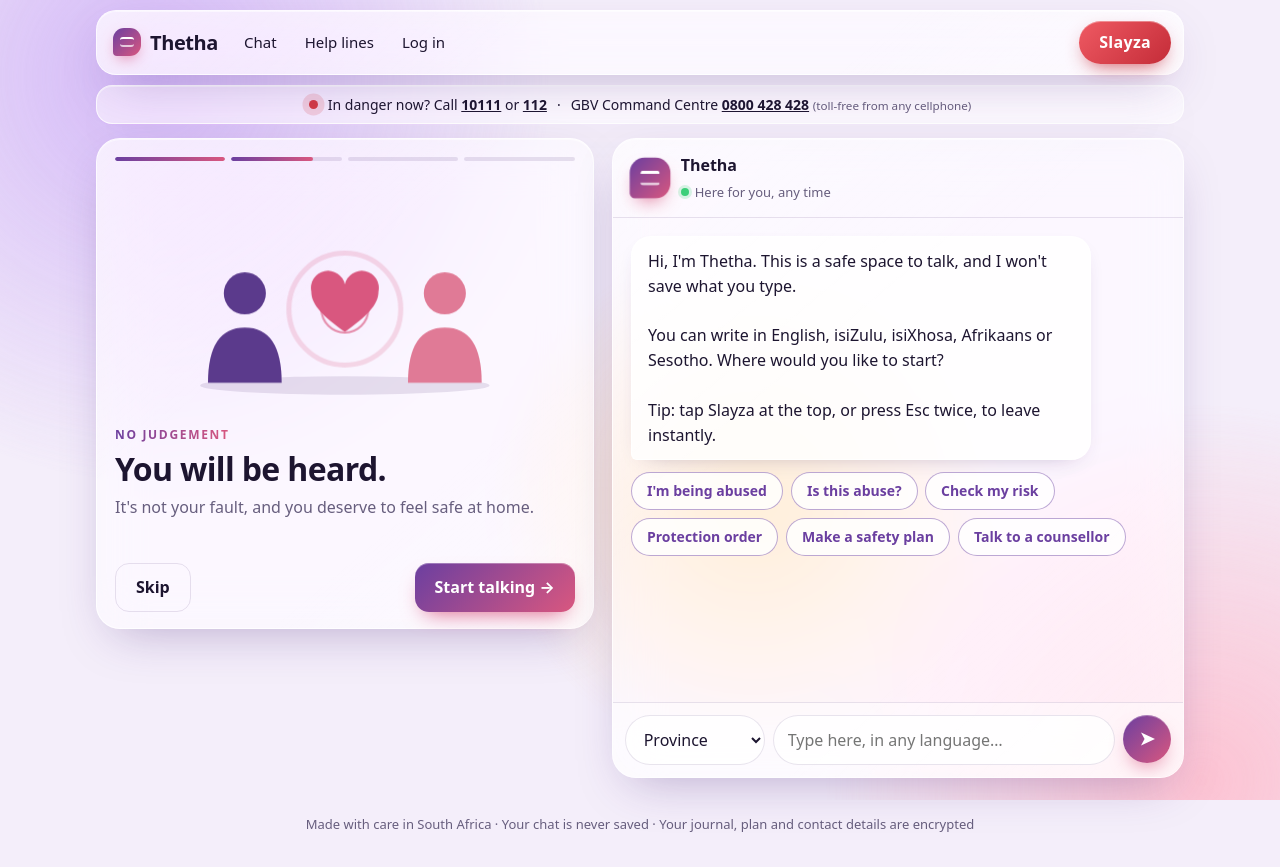
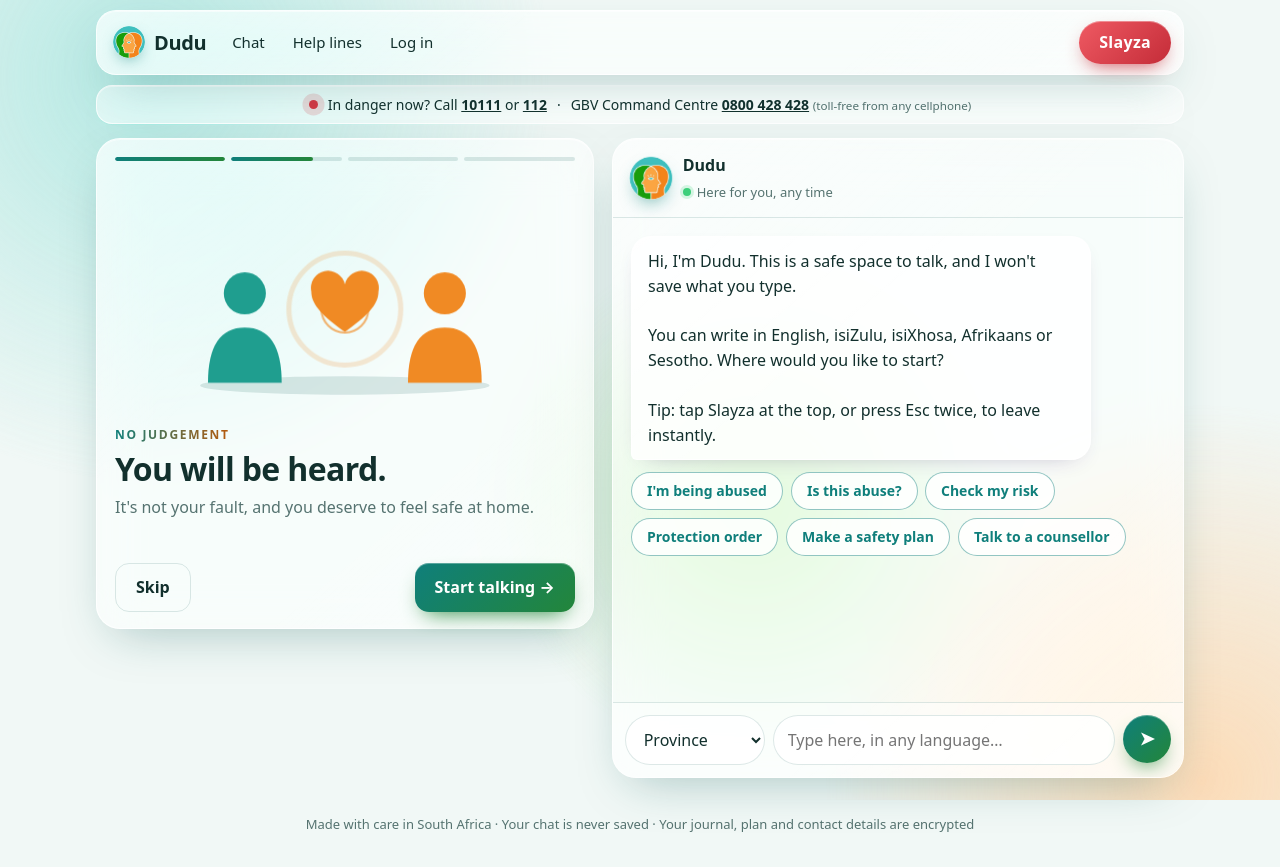
Before and after one commit to mmmlungi/thetha, a Flask app: page / in a window 1280 px wide. Run offline with Flask 3, Linux system fonts and the light colour scheme; parts of the project's set-up code (start-up, migrations or seed data) failed here and were passed over.

Commit message:
Rename app to Dudu; empathy colour palette (teal, orange, green) and new logo

```diff
--- a/app/__init__.py
+++ b/app/__init__.py
@@ -1,4 +1,4 @@
-"""Thetha - a safe, private GBV support chatbot for South Africa."""
+"""Dudu - a safe, private GBV support chatbot for South Africa."""
 import json
 import os
 import secrets
--- a/app/resources.py
+++ b/app/resources.py
@@ -28,7 +28,7 @@ PROTECTION_ORDER_STEPS = [
     "Go to your nearest Magistrate's Court. It is free and you don't need a lawyer.",
     "Ask the clerk for a protection order application under the Domestic Violence Act. "
     "They must help you fill it in.",
-    "Describe what happened, with dates. Your Thetha journal can help you remember.",
+    "Describe what happened, with dates. Your Dudu journal can help you remember.",
     "A magistrate can grant an interim protection order the same day if you are in danger.",
     "The sheriff or police serve the order on the abuser. You get a return date for the final order.",
     "A suspended warrant of arrest comes with the order. If they break it, call the police "
--- a/app/static/app.js
+++ b/app/static/app.js
@@ -1,4 +1,4 @@
-// Thetha front-end. No inline scripts (CSP), and all bot text is rendered with
+// Dudu front-end. No inline scripts (CSP), and all bot text is rendered with
 // textContent, never innerHTML, so it can't inject markup (XSS).
 (function () {
   "use strict";
@@ -155,7 +155,7 @@
       scroll();
       input.value = "";
       var typing = el("div", "msg bot typing");
-      typing.setAttribute("aria-label", "Thetha is typing");
+      typing.setAttribute("aria-label", "Dudu is typing");
       for (var d = 0; d < 3; d++) typing.appendChild(el("span"));
       log.appendChild(typing);
       scroll();
--- a/app/static/style.css
+++ b/app/static/style.css
@@ -1,35 +1,41 @@
-/* Thetha: warm, calm "liquid glass" design. No external fonts or images (low data, strict CSP). */
+/* Dudu: warm, calm "liquid glass" design. No external fonts or images (low data, strict CSP). */
 :root {
-  --bg: #f4eefa;
-  --ink: #1d1530;
-  --muted: #675e7e;
-  --brand: #6b3fa0;
-  --brand-2: #d9577f;
-  --warm: #f6a96b;
-  --glass: rgba(255, 255, 255, .56);
-  --glass-strong: rgba(255, 255, 255, .82);
+  /* Taken from the Dudu logo: teal = connection, orange = compassion, green = hope and growth */
+  --bg: #f1f8f6;
+  --ink: #12302d;
+  --muted: #557370;
+  --brand: #0f7f7b;          /* teal: links, outlines, accents */
+  --brand-2: #23863a;        /* green */
+  --accent: #f08a24;         /* warm orange: hearts, highlights */
+  --accent-ink: #b85a0c;     /* orange dark enough for text */
+  --btn-a: #0f7f7b;          /* button gradient, always dark enough for white text */
+  --btn-b: #23863a;
+  --warm: #f7a94b;
+  --glass: rgba(255, 255, 255, .58);
+  --glass-strong: rgba(255, 255, 255, .84);
   --glass-border: rgba(255, 255, 255, .8);
   --sheen: rgba(255, 255, 255, .55);
-  --hairline: rgba(80, 50, 120, .13);
-  --shadow: 0 18px 50px -18px rgba(70, 35, 120, .35);
-  --figure: #5b3a8c;
-  --figure-2: #e07a96;
-  --soft: #ece2fa;
+  --hairline: rgba(15, 90, 85, .14);
+  --shadow: 0 18px 50px -18px rgba(15, 90, 85, .35);
+  --figure: #1f9e8f;
+  --figure-2: #f08a24;
+  --soft: #e0f2ef;
   --danger: #d33a45;
   --ok: #1e7b4a;
-  --blob1: #c9a7f6;
-  --blob2: #ffb4c5;
-  --blob3: #ffd8aa;
+  --blob1: #9fe3dc;
+  --blob2: #ffd2a3;
+  --blob3: #c3ebb6;
   --radius: 24px;
   --ease: cubic-bezier(.2, .8, .2, 1);
 }
 @media (prefers-color-scheme: dark) {
   :root {
-    --bg: #0f0b18; --ink: #f1ecf9; --muted: #a9a0c0; --brand: #b993ee; --brand-2: #ff8fb0; --warm: #ffb47a;
-    --glass: rgba(34, 25, 54, .55); --glass-strong: rgba(44, 33, 70, .85); --glass-border: rgba(255, 255, 255, .1);
-    --sheen: rgba(255, 255, 255, .08); --hairline: rgba(255, 255, 255, .1); --shadow: 0 18px 50px -18px rgba(0, 0, 0, .7);
-    --figure: #c7a6f5; --figure-2: #ff9fbb; --soft: #2b2042; --danger: #ff5f6a; --ok: #7fd6a4;
-    --blob1: #4a2a7c; --blob2: #6d2549; --blob3: #5a3d1d;
+    --bg: #0b1514; --ink: #e9f5f3; --muted: #9dbab6; --brand: #5fd4cb; --brand-2: #79d68a;
+    --accent: #ffa552; --accent-ink: #ffb46e; --btn-a: #12857f; --btn-b: #238a3d; --warm: #ffb45e;
+    --glass: rgba(20, 40, 38, .55); --glass-strong: rgba(26, 50, 47, .86); --glass-border: rgba(255, 255, 255, .1);
+    --sheen: rgba(255, 255, 255, .07); --hairline: rgba(255, 255, 255, .1); --shadow: 0 18px 50px -18px rgba(0, 0, 0, .7);
+    --figure: #4fc9bb; --figure-2: #ffa552; --soft: #17302d; --danger: #ff5f6a; --ok: #7fd6a4;
+    --blob1: #0e4c47; --blob2: #5a3410; --blob3: #1d4a22;
   }
 }
 
@@ -78,8 +84,8 @@ h1 { font-size: clamp(24px, 4vw, 32px); margin-top: 0; }
   display: flex; align-items: center; gap: 14px; padding: 10px 12px 10px 16px; border-radius: 20px;
 }
 .brand { display: inline-flex; align-items: center; gap: 9px; font-weight: 800; font-size: 20px; color: var(--ink); text-decoration: none; letter-spacing: -.02em; }
-.logo { width: 28px; height: 28px; border-radius: 11px 11px 11px 4px; background: linear-gradient(135deg, var(--brand), var(--brand-2)); box-shadow: 0 6px 16px -6px var(--brand-2); position: relative; }
-.logo::after { content: ""; position: absolute; inset: 9px 7px; border-radius: 3px; border-top: 2.5px solid #fff; border-bottom: 2.5px solid rgba(255,255,255,.7); }
+.logo { width: 32px; height: 32px; border-radius: 50%; display: block; box-shadow: 0 6px 16px -6px rgba(15, 127, 123, .7); transition: transform .4s var(--ease); }
+.brand:hover .logo { transform: rotate(-8deg) scale(1.06); }
 nav { display: flex; gap: 4px; align-items: center; flex: 1; overflow-x: auto; scrollbar-width: none; }
 nav::-webkit-scrollbar { display: none; }
 nav a, nav .link { white-space: nowrap; text-decoration: none; color: var(--ink); padding: 7px 12px; border-radius: 12px; font-size: 15px; transition: background .2s; }
@@ -122,13 +128,13 @@ input[type=checkbox] { width: 18px; height: 18px; display: inline; margin: 0; ac
 
 button, .button {
   display: inline-block; border: 0; cursor: pointer; font: inherit; font-weight: 700; color: #fff; text-decoration: none;
-  padding: 11px 20px; border-radius: 14px; background: linear-gradient(135deg, var(--brand), var(--brand-2));
+  padding: 11px 20px; border-radius: 14px; background: linear-gradient(135deg, var(--btn-a), var(--btn-b));
   box-shadow: 0 10px 22px -10px var(--brand-2), inset 0 1px 0 rgba(255,255,255,.3);
   transition: transform .2s var(--ease), box-shadow .2s, filter .2s;
 }
 button:hover, .button:hover { transform: translateY(-1px); filter: brightness(1.05); }
 button:active, .button:active { transform: scale(.98); }
-button:focus-visible, a:focus-visible { outline: 3px solid var(--brand-2); outline-offset: 2px; }
+button:focus-visible, a:focus-visible { outline: 3px solid var(--accent); outline-offset: 2px; }
 button.link { background: none; box-shadow: none; color: var(--ink); font-weight: 400; }
 button.danger { background: linear-gradient(135deg, #ef5a63, #c42c38); }
 button.small { padding: 7px 13px; font-size: 14px; }
@@ -158,21 +164,21 @@ hr { border: 0; border-top: 1px solid var(--hairline); margin: 20px 0; }
 .stage { position: relative; }
 .art { display: block; width: 100%; height: auto; max-height: 250px; }
 .art * { transform-box: fill-box; transform-origin: center; }
-.scene { opacity: 0; transition: opacity .7s var(--ease); }
-.scene.on { opacity: 1; }
+.scene { opacity: 0; transition: opacity .3s ease-out; }
+.scene.on { opacity: 1; transition: opacity .7s .25s var(--ease); }
 .stop-a { stop-color: var(--brand); } .stop-b { stop-color: var(--brand-2); }
 .stop-sun { stop-color: var(--warm); stop-opacity: .65; } .stop-sun-fade { stop-color: var(--warm); stop-opacity: 0; }
 .fig { fill: var(--figure); } .fig2 { fill: var(--figure-2); }
 .shadow { fill: var(--hairline); }
 .bubble { fill: var(--glass-strong); stroke: var(--brand); stroke-width: 1.5; }
 .dot { fill: var(--brand); }
-.heart { fill: var(--brand-2); }
-.ring { fill: none; stroke: var(--brand-2); stroke-width: 2; opacity: 0; }
+.heart { fill: var(--accent); }
+.ring { fill: none; stroke: var(--accent); stroke-width: 2; opacity: 0; }
 .ground { stroke: var(--hairline); stroke-width: 2; stroke-linecap: round; }
 .door { fill: var(--warm); }
 .sun-core { fill: var(--warm); }
 .path { fill: none; stroke: url(#g-brand); stroke-width: 4; stroke-linecap: round; stroke-dasharray: 1; stroke-dashoffset: 1; }
-.step { fill: var(--brand-2); opacity: 0; }
+.step { fill: var(--accent); opacity: 0; }
 .tick-box { fill: var(--glass-strong); stroke: var(--hairline); }
 .tick { fill: none; stroke: var(--ok); stroke-width: 3; stroke-linecap: round; stroke-linejoin: round; stroke-dasharray: 1; stroke-dashoffset: 1; }
 .line { fill: var(--soft); }
@@ -218,17 +224,17 @@ hr { border: 0; border-top: 1px solid var(--hairline); margin: 20px 0; }
 @keyframes word-in { from { opacity: 0; transform: translateY(10px); } to { opacity: 1; transform: none; } }
 
 .captions { position: relative; min-height: 132px; margin-top: 4px; }
-.caption { position: absolute; inset: 0; opacity: 0; transform: translateY(12px); transition: opacity .6s var(--ease), transform .6s var(--ease); pointer-events: none; }
-.caption.on { opacity: 1; transform: none; }
+.caption { position: absolute; inset: 0; opacity: 0; transform: translateY(-8px); transition: opacity .25s ease-out, transform .25s ease-out; pointer-events: none; }
+.caption.on { opacity: 1; transform: none; transition: opacity .6s .3s var(--ease), transform .6s .3s var(--ease); }
 .caption h2 { font-size: clamp(24px, 3.2vw, 32px); margin: 4px 0 6px; }
 .caption p { margin: 0; color: var(--muted); }
-.kicker { font-size: 12px; font-weight: 800; letter-spacing: .14em; text-transform: uppercase; background: linear-gradient(90deg, var(--brand), var(--brand-2)); -webkit-background-clip: text; background-clip: text; color: transparent; }
+.kicker { font-size: 12px; font-weight: 800; letter-spacing: .14em; text-transform: uppercase; background: linear-gradient(90deg, var(--brand), var(--accent-ink)); -webkit-background-clip: text; background-clip: text; color: transparent; }
 .tap { position: absolute; top: 0; bottom: 0; width: 35%; padding: 0; background: none; box-shadow: none; border-radius: 0; cursor: pointer; }
 .tap:hover, .tap:active { transform: none; filter: none; }
 .tap.prev { left: 0; } .tap.next { right: 0; }
 .story-actions { display: flex; justify-content: space-between; gap: 10px; margin-top: 10px; }
 .story.end #story-start { animation: glow 2.2s ease-in-out infinite; }
-@keyframes glow { 50% { box-shadow: 0 0 0 8px color-mix(in srgb, var(--brand-2) 22%, transparent), 0 10px 22px -10px var(--brand-2); } }
+@keyframes glow { 50% { box-shadow: 0 0 0 8px color-mix(in srgb, var(--accent) 28%, transparent), 0 10px 22px -10px var(--accent); } }
 .replay { display: none; width: 100%; }
 .story.collapsed { padding: 8px; }
 .story.collapsed .bars, .story.collapsed .stage, .story.collapsed .story-actions { display: none; }
@@ -240,13 +246,12 @@ hr { border: 0; border-top: 1px solid var(--hairline); margin: 20px 0; }
 .chat-head strong { display: block; }
 .status { font-size: 13px; color: var(--muted); display: inline-flex; align-items: center; gap: 6px; }
 .status::before { content: ""; width: 8px; height: 8px; border-radius: 50%; background: #3ccf7a; box-shadow: 0 0 0 3px rgba(60, 207, 122, .2); }
-.avatar { width: 38px; height: 38px; border-radius: 14px 14px 14px 5px; background: linear-gradient(135deg, var(--brand), var(--brand-2)); position: relative; flex: none; box-shadow: 0 8px 18px -8px var(--brand-2); animation: breathe 5s ease-in-out infinite; }
-.avatar::after { content: ""; position: absolute; inset: 12px 10px; border-top: 3px solid #fff; border-bottom: 3px solid rgba(255,255,255,.7); border-radius: 3px; }
+.avatar { width: 40px; height: 40px; border-radius: 50%; display: block; flex: none; box-shadow: 0 8px 18px -8px rgba(15, 127, 123, .8); animation: breathe 5s ease-in-out infinite; }
 .log { flex: 1; overflow-y: auto; padding: 18px; scroll-behavior: smooth; }
 .msg { max-width: 86%; padding: 12px 16px; border-radius: 20px; margin-bottom: 12px; white-space: pre-wrap; animation: msg-in .5s var(--ease) both; }
 @keyframes msg-in { from { opacity: 0; transform: translateY(10px) scale(.97); } to { opacity: 1; transform: none; } }
 .msg.bot { background: var(--glass-strong); border: 1px solid var(--glass-border); border-bottom-left-radius: 6px; box-shadow: 0 8px 24px -16px rgba(60, 30, 100, .45); transform-origin: bottom left; }
-.msg.user { background: linear-gradient(135deg, var(--brand), var(--brand-2)); color: #fff; margin-left: auto; border-bottom-right-radius: 6px; transform-origin: bottom right; }
+.msg.user { background: linear-gradient(135deg, var(--btn-a), var(--btn-b)); color: #fff; margin-left: auto; border-bottom-right-radius: 6px; transform-origin: bottom right; }
 .msg.risk-high { border-left: 5px solid var(--danger); }
 .msg.risk-medium { border-left: 5px solid #e09a1a; }
 .msg.risk-low { border-left: 5px solid var(--ok); }
@@ -273,7 +278,7 @@ hr { border: 0; border-top: 1px solid var(--hairline); margin: 20px 0; }
 /* ---------- Other pages ---------- */
 .entry { border-top: 1px solid var(--hairline); padding: 14px 0; }
 .pre { white-space: pre-wrap; }
-.tag { background: var(--soft); color: var(--brand); padding: 3px 11px; border-radius: 999px; font-size: 13px; font-weight: 700; }
+.tag { background: var(--soft); color: var(--accent-ink); padding: 3px 11px; border-radius: 999px; font-size: 13px; font-weight: 700; }
 .helplines { list-style: none; padding: 0; display: grid; gap: 10px; }
 .helplines li { background: var(--glass-strong); border: 1px solid var(--glass-border); border-radius: 16px; padding: 12px 16px; }
 .num { float: right; font-weight: 800; color: var(--brand); }
--- a/app/templates/base.html
+++ b/app/templates/base.html
@@ -5,10 +5,13 @@
   <meta name="viewport" content="width=device-width, initial-scale=1, viewport-fit=cover">
   <meta name="csrf-token" content="{{ csrf_token() }}">
   <meta name="robots" content="noindex">
-  <meta name="theme-color" content="#f4eefa" media="(prefers-color-scheme: light)">
-  <meta name="theme-color" content="#0f0b18" media="(prefers-color-scheme: dark)">
+  <meta name="theme-color" content="#f1f8f6" media="(prefers-color-scheme: light)">
+  <meta name="theme-color" content="#0b1514" media="(prefers-color-scheme: dark)">
+  <link rel="icon" type="image/png" sizes="32x32" href="{{ url_for('static', filename='favicon-32.png') }}">
+  <link rel="icon" type="image/png" sizes="64x64" href="{{ url_for('static', filename='favicon-64.png') }}">
+  <link rel="apple-touch-icon" href="{{ url_for('static', filename='apple-touch-icon.png') }}">
   {# Neutral tab title so it isn't obvious on a shared phone #}
-  <title>Thetha · Wellness</title>
+  <title>Dudu · Wellness</title>
   <link rel="stylesheet" href="{{ url_for('static', filename='style.css') }}">
   <script src="{{ url_for('static', filename='app.js') }}" defer></script>
 </head>
@@ -16,7 +19,7 @@
   <div class="aurora" aria-hidden="true"><span class="a1"></span><span class="a2"></span><span class="a3"></span></div>
 
   <header class="top">
-    <a class="brand" href="{{ url_for('main.index') }}"><span class="logo" aria-hidden="true"></span>Thetha</a>
+    <a class="brand" href="{{ url_for('main.index') }}"><img class="logo" src="{{ url_for('static', filename='logo.png') }}" alt="" width="32" height="32">Dudu</a>
     <nav>
       <a href="{{ url_for('main.index') }}">Chat</a>
       <a href="{{ url_for('main.resources') }}">Help lines</a>
--- a/app/templates/chat.html
+++ b/app/templates/chat.html
@@ -1,7 +1,7 @@
 {% extends "base.html" %}
 {% block content %}
 <div class="home">
-  <section id="story" class="story" aria-label="How Thetha helps" aria-roledescription="story">
+  <section id="story" class="story" aria-label="How Dudu helps" aria-roledescription="story">
     <div class="bars" aria-hidden="true">
       <span class="bar"><i></i></span><span class="bar"><i></i></span><span class="bar"><i></i></span><span class="bar"><i></i></span>
     </div>
@@ -84,7 +84,7 @@
       </svg>
 
       <div class="captions" aria-live="polite">
-        <div class="caption"><span class="kicker">Thetha means “speak”</span><h2>It starts with one word.</h2><p>Type anything, in your own words. Nothing you say here is saved.</p></div>
+        <div class="caption"><span class="kicker">Dudu, from “duduza”: to comfort</span><h2>It starts with one word.</h2><p>Type anything, in your own words. Nothing you say here is saved.</p></div>
         <div class="caption"><span class="kicker">No judgement</span><h2>You will be heard.</h2><p>It's not your fault, and you deserve to feel safe at home.</p></div>
         <div class="caption"><span class="kicker">Step by step</span><h2>Together, we make a plan.</h2><p>Check your risk, build a safety plan, keep a private record. All of it is encrypted.</p></div>
         <div class="caption"><span class="kicker">Day or night</span><h2>Help is one message away.</h2><p>In English, isiZulu, isiXhosa, Afrikaans or Sesotho.</p></div>
@@ -98,16 +98,16 @@
       <button id="story-skip" class="ghost" type="button">Skip</button>
       <button id="story-start" type="button">Start talking →</button>
     </div>
-    <button id="story-replay" class="ghost replay" type="button">▶ See how Thetha helps</button>
+    <button id="story-replay" class="ghost replay" type="button">▶ See how Dudu helps</button>
   </section>
 
   <section class="chat-card">
     <div class="chat-head">
-      <span class="avatar" aria-hidden="true"></span>
-      <div><strong>Thetha</strong><span class="status">Here for you, any time</span></div>
+      <img class="avatar" src="{{ url_for('static', filename='logo.png') }}" alt="" width="40" height="40">
+      <div><strong>Dudu</strong><span class="status">Here for you, any time</span></div>
     </div>
     <div id="log" class="log" aria-live="polite">
-      <div class="msg bot">Hi, I'm Thetha. This is a safe space to talk, and I won't save what you type.
+      <div class="msg bot">Hi, I'm Dudu. This is a safe space to talk, and I won't save what you type.
 
 You can write in English, isiZulu, isiXhosa, Afrikaans or Sesotho. Where would you like to start?
 
--- a/app/templates/login.html
+++ b/app/templates/login.html
@@ -18,7 +18,7 @@
   </div>
   <div class="who">
     <span class="who-icon" aria-hidden="true">🤝</span>
-    <p><b>Trained counsellors.</b> Only the Thetha team can create counsellor accounts. Counsellors see callback requests and anonymous statistics. <b>They can never see your journal or safety plan.</b></p>
+    <p><b>Trained counsellors.</b> Only the Dudu team can create counsellor accounts. Counsellors see callback requests and anonymous statistics. <b>They can never see your journal or safety plan.</b></p>
   </div>
 </section>
 {% endblock %}
--- a/run.py
+++ b/run.py
@@ -1,4 +1,4 @@
-"""Start Thetha from any folder:  python C:\\Users\\27848\\thetha\\run.py [--seed]"""
+"""Start Dudu from any folder:  python C:\\Users\\27848\\thetha\\run.py [--seed]"""
 import os
 import sys
 import webbrowser
@@ -15,7 +15,7 @@ if __name__ == "__main__":
         seed()
     app = create_app()
     url = "http://127.0.0.1:5000"
-    print(f"\n  Thetha is running at {url}  (Ctrl+C to stop)\n")
+    print(f"\n  Dudu is running at {url}  (Ctrl+C to stop)\n")
     if "--no-browser" not in sys.argv:
         webbrowser.open(url)
     app.run(host="127.0.0.1", port=5000)
--- a/tools/security_scan.py
+++ b/tools/security_scan.py
@@ -1,4 +1,4 @@
-"""Thetha vulnerability & clear-text storage scanner.
+"""Dudu vulnerability & clear-text storage scanner.
 
 Checks:
   1. Clear-text storage (CWE-312): every sensitive column must hold AES-GCM
@@ -166,7 +166,7 @@ def run(db_path=None, canaries=(), include_code=True, app=None):
 
 def to_markdown(findings) -> str:
     counts = {lvl: sum(f.level == lvl for f in findings) for lvl in ("PASS", "WARN", "FAIL")}
-    lines = ["# Thetha security scan", "",
+    lines = ["# Dudu security scan", "",
              f"**{counts['PASS']} pass · {counts['WARN']} warn · {counts['FAIL']} fail**", "",
              "| Result | Check | Detail |", "|---|---|---|"]
     lines += [f"| {f.level} | `{f.check}` | {f.detail.replace('|', '/')} |" for f in findings]
```
Also changed, not shown: app/chatbot.py (+7 -7 lines), reports/security_report.md (+1 -1 lines), README.md, app/static/apple-touch-icon.png (added), app/static/favicon-32.png (added), app/static/favicon-64.png (added), app/static/logo.png (added), 1 other file.
